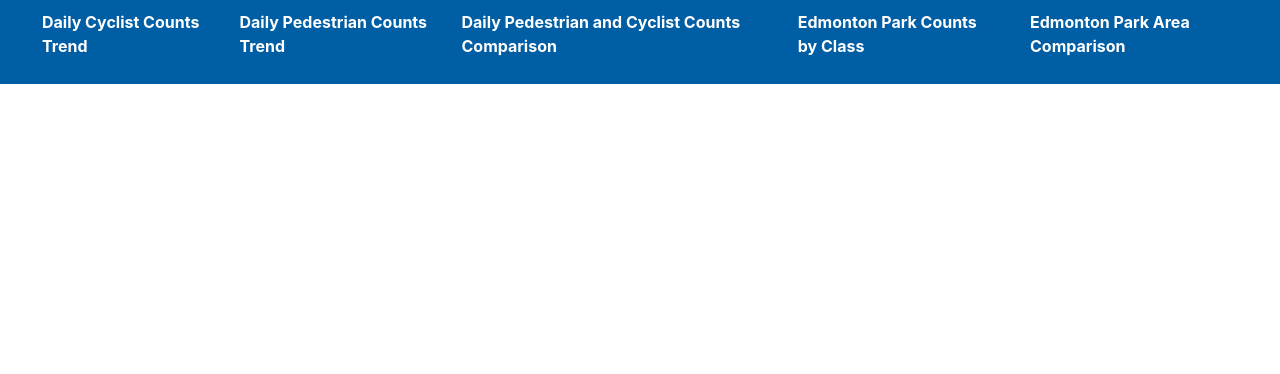
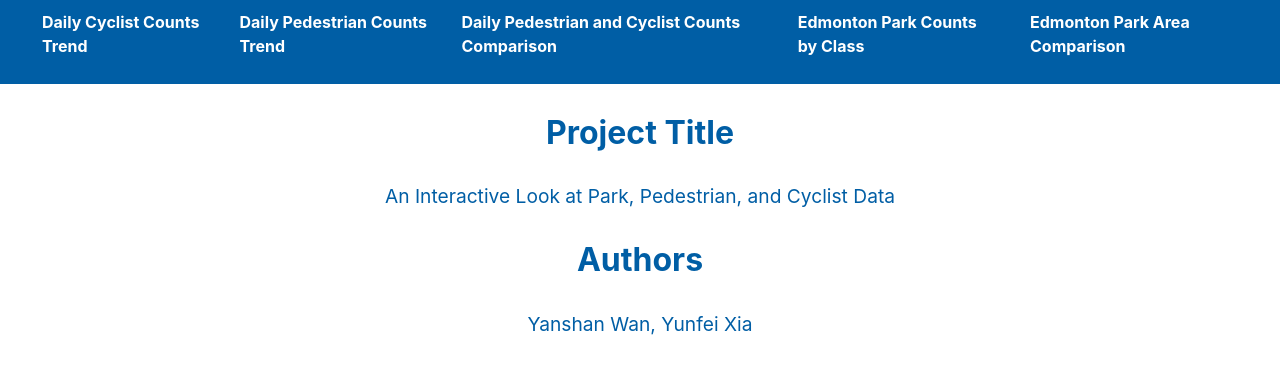
Before and after one commit to yanshan24/interactive-data-visualization, a React (Create React App) app: page / in a window 1280 px wide. Shown: the top 374 px of the page. Built offline with nearby package versions, Linux system fonts and the light colour scheme.

Commit message:
update App.js

```diff
--- a/src/App.js
+++ b/src/App.js
@@ -40,6 +40,22 @@ function App() {
             <p>Yanshan Wan, Yunfei Xia</p>
           </div>
         </Route>
+        <Route path="/interactive-data-visualization">
+          <div>
+            <h2>Project Title</h2>
+            <p>An Interactive Look at Park, Pedestrian, and Cyclist Data</p>
+            <h2>Authors</h2>
+            <p>Yanshan Wan, Yunfei Xia</p>
+          </div>
+        </Route>
+        <Route exact path="/">
+          <div>
+            <h2>Project Title</h2>
+            <p>An Interactive Look at Park, Pedestrian, and Cyclist Data</p>
+            <h2>Authors</h2>
+            <p>Yanshan Wan, Yunfei Xia</p>
+          </div>
+        </Route>
         <Route path="/dailyCyclistsCounts">
           <DailyCyclistsCounts />
         </Route>
```
